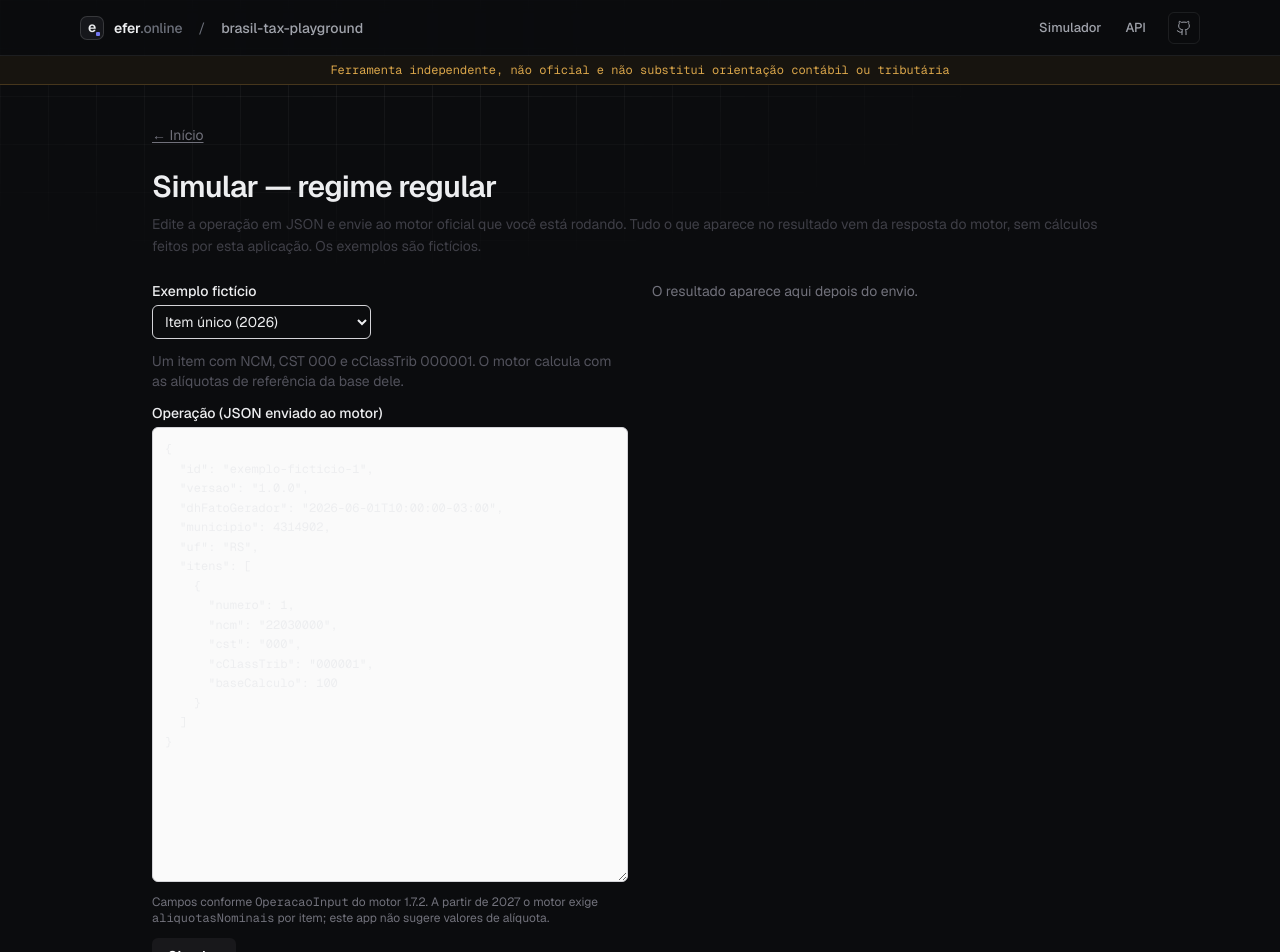
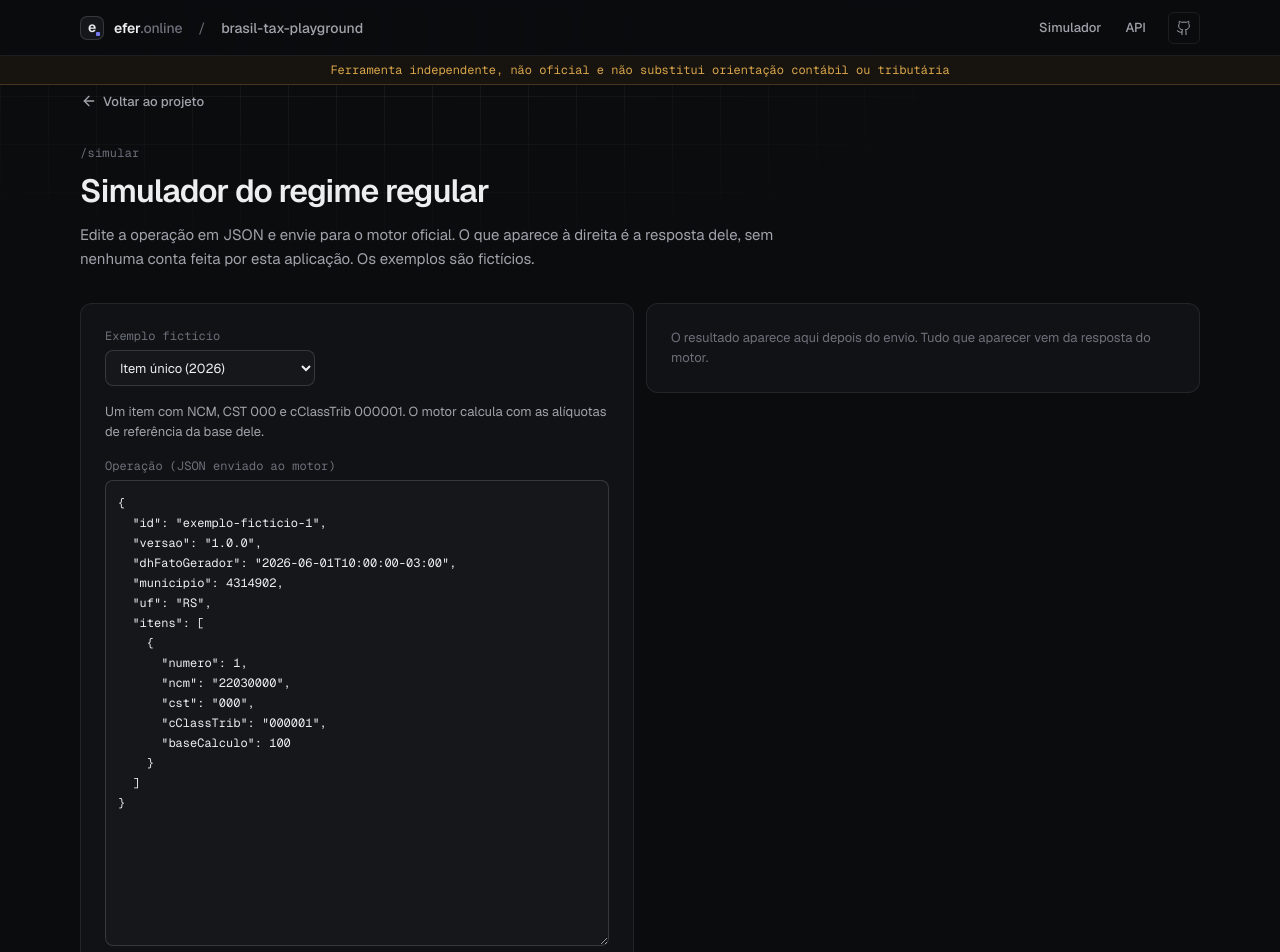
Before and after one commit to Efer-Eder/brasil-tax-playground, a Next.js app: page /simular in a window 1280 px wide. Shown: the top 952 px of the page. Built offline with nearby package versions, Linux system fonts and the light colour scheme.

Commit message:
feat(ui): restyle the simulator with the new design

```diff
--- a/app/simular/page.tsx
+++ b/app/simular/page.tsx
@@ -1,27 +1,30 @@
 import type { Metadata } from "next";
 import Link from "next/link";
+import { ArrowLeft } from "lucide-react";
 import { SimuladorRegimeRegular } from "@/components/simulador-regime-regular";
 
 export const metadata: Metadata = {
-  title: "Simular regime regular · Brasil Tax Playground",
+  title: "Simulador · Brasil Tax Playground",
 };
 
 export default function SimularPage() {
   return (
-    <main className="mx-auto w-full max-w-5xl flex-1 space-y-6 px-4 py-10 sm:px-6">
-      <nav className="text-sm">
-        <Link href="/" className="text-zinc-500 underline underline-offset-2 hover:text-zinc-800 dark:hover:text-zinc-200">
-          ← Início
-        </Link>
-      </nav>
-      <header className="space-y-2">
-        <h1 className="text-2xl font-bold tracking-tight sm:text-3xl">Simular — regime regular</h1>
-        <p className="text-zinc-700 dark:text-zinc-300">
-          Edite a operação em JSON e envie ao motor oficial que você está rodando. Tudo o que aparece no resultado
-          vem da resposta do motor, sem cálculos feitos por esta aplicação. Os exemplos são fictícios.
+    <div className="wrap pt-12 max-sm:pt-8">
+      <Link href="/" className="btn btn-ghost btn-sm -ml-3">
+        <ArrowLeft aria-hidden="true" />
+        Voltar ao projeto
+      </Link>
+      <header className="mt-6 mb-8 max-w-[720px]">
+        <span className="font-mono text-xs tracking-[0.02em] text-fg-3">/simular</span>
+        <h1 className="mt-2 text-[32px] leading-10 font-semibold tracking-[-0.03em] max-sm:text-[28px] max-sm:leading-9">
+          Simulador do regime regular
+        </h1>
+        <p className="mt-3 text-[15px] leading-6 text-fg-2">
+          Edite a operação em JSON e envie para o motor oficial. O que aparece à direita é a resposta dele, sem nenhuma conta
+          feita por esta aplicação. Os exemplos são fictícios.
         </p>
       </header>
       <SimuladorRegimeRegular />
-    </main>
+    </div>
   );
 }
--- a/components/resultado-simulacao.tsx
+++ b/components/resultado-simulacao.tsx
@@ -1,5 +1,6 @@
 "use client";
 
+import { Download, TriangleAlert } from "lucide-react";
 import { useState } from "react";
 import { extrairMemoriaCalculo } from "@/lib/simulation/memoria";
 import type { SimulacaoResultado } from "@/lib/simulation/regime-regular";
@@ -7,51 +8,51 @@ import type { SimulacaoResultado } from "@/lib/simulation/regime-regular";
 const formatar = (valor: unknown) => JSON.stringify(valor, null, 2);
 
 /** Rótulos dos estados de item documentados no upstream (docs/exemplos.md). */
-const ESTADO_ITEM: Record<string, { rotulo: string; tom: string }> = {
-  CALCULADO: { rotulo: "Calculado", tom: "bg-green-100 text-green-800 dark:bg-green-950 dark:text-green-200" },
-  CALCULO_SIMULADO: { rotulo: "Cálculo simulado", tom: "bg-amber-100 text-amber-900 dark:bg-amber-950 dark:text-amber-200" },
-  INCONSISTENCIA_ENTRADA: { rotulo: "Inconsistência na entrada", tom: "bg-red-100 text-red-800 dark:bg-red-950 dark:text-red-200" },
-  NAO_IMPLEMENTADO: { rotulo: "Não implementado no motor", tom: "bg-zinc-200 text-zinc-800 dark:bg-zinc-800 dark:text-zinc-100" },
-  FALHA_TECNICA: { rotulo: "Falha técnica", tom: "bg-red-100 text-red-800 dark:bg-red-950 dark:text-red-200" },
+const ESTADO_ITEM: Record<string, { rotulo: string; classe: string }> = {
+  CALCULADO: { rotulo: "Calculado", classe: "badge ok" },
+  CALCULO_SIMULADO: { rotulo: "Cálculo simulado", classe: "badge warn" },
+  INCONSISTENCIA_ENTRADA: { rotulo: "Inconsistência na entrada", classe: "badge bad" },
+  NAO_IMPLEMENTADO: { rotulo: "Não implementado no motor", classe: "badge" },
+  FALHA_TECNICA: { rotulo: "Falha técnica", classe: "badge bad" },
 };
 
 /** Resultado de sucesso: tudo o que é exibido vem de `resultado` (resposta do motor). */
 export function ResultadoSucesso({ resultado }: { resultado: Extract<SimulacaoResultado, { ok: true }> }) {
   const objetos = resultado.resposta.objetos;
+  const versao = resultado.motor.versao;
 
   return (
     <>
-      <div className="rounded-lg border border-zinc-200 p-4 text-sm dark:border-zinc-800">
-        <dl className="grid grid-cols-[max-content_1fr] gap-x-4 gap-y-1">
-          <dt className="text-zinc-500">Motor</dt>
+      <div className="card p-5">
+        <dl className="grid grid-cols-[max-content_1fr] gap-x-6 gap-y-2 text-[13px]">
+          <dt className="font-mono text-xs text-fg-3">motor</dt>
           <dd className="font-mono">
-            {resultado.motor.versao?.versaoApp ?? "versão não informada"} · base{" "}
-            {resultado.motor.versao?.versaoDb ?? "—"} ({resultado.motor.versao?.dataVersaoDb ?? "—"})
+            {versao?.versaoApp ?? "versão não informada"} · base {versao?.versaoDb ?? "n/d"} ({versao?.dataVersaoDb ?? "n/d"})
           </dd>
-          <dt className="text-zinc-500">Executado em</dt>
+          <dt className="font-mono text-xs text-fg-3">executado em</dt>
           <dd className="font-mono">{new Date(resultado.executadoEm).toLocaleString("pt-BR")}</dd>
           {resultado.warningDadosSimulados && (
             <>
-              <dt className="text-zinc-500">Aviso do motor</dt>
-              <dd>
-                <code>x-warning-dados-simulados: {resultado.warningDadosSimulados}</code> — o motor indicou que há
-                dados simulados neste resultado.
+              <dt className="font-mono text-xs text-fg-3">aviso do motor</dt>
+              <dd className="text-fg-2">
+                <span className="badge warn">x-warning-dados-simulados: {resultado.warningDadosSimulados}</span>{" "}
+                O motor marcou este resultado como dados simulados.
               </dd>
             </>
           )}
         </dl>
       </div>
 
-      <ol className="space-y-3">
+      <ol className="flex flex-col gap-3">
         {objetos.map((objeto) => (
           <ItemResultado key={objeto.nObj} objeto={objeto} />
         ))}
       </ol>
 
       {"total" in resultado.resposta && resultado.resposta.total !== undefined && (
-        <details className="rounded-lg border border-zinc-200 p-4 dark:border-zinc-800">
+        <details className="card group p-5">
           <summary className="cursor-pointer text-sm font-medium">Totais devolvidos pelo motor</summary>
-          <p className="mt-2 text-xs text-zinc-500">Segundo o upstream, os totais somam apenas os itens calculados.</p>
+          <p className="mt-2 text-xs text-fg-3">Segundo o upstream, os totais somam apenas os itens calculados.</p>
           <Json valor={resultado.resposta.total} />
         </details>
       )}
@@ -74,39 +75,40 @@ export function ResultadoSucesso({ resultado }: { resultado: Extract<SimulacaoRe
 }
 
 function ItemResultado({ objeto }: { objeto: { nObj: number; estadoItem: string; [k: string]: unknown } }) {
-  const estado = ESTADO_ITEM[objeto.estadoItem] ?? { rotulo: objeto.estadoItem, tom: ESTADO_ITEM.NAO_IMPLEMENTADO.tom };
+  const estado = ESTADO_ITEM[objeto.estadoItem] ?? { rotulo: objeto.estadoItem, classe: "badge" };
   const memoria = extrairMemoriaCalculo(objeto);
   const erros = Array.isArray(objeto.erros) ? (objeto.erros as Record<string, unknown>[]) : [];
 
   return (
-    <li className="rounded-lg border border-zinc-200 p-4 dark:border-zinc-800">
+    <li className="card p-5">
       <div className="flex flex-wrap items-center gap-2">
-        <span className="font-medium">Item {objeto.nObj}</span>
-        <span className={`rounded-full px-2 py-0.5 text-xs font-semibold ${estado.tom}`}>{estado.rotulo}</span>
-        <code className="text-xs text-zinc-500">{objeto.estadoItem}</code>
+        <span className="text-[15px] font-semibold tracking-[-0.01em]">Item {objeto.nObj}</span>
+        <span className={estado.classe}>{estado.rotulo}</span>
+        <code className="font-mono text-xs text-fg-3">{objeto.estadoItem}</code>
       </div>
 
       {erros.length > 0 && (
-        <ul className="mt-3 space-y-2 text-sm">
+        <ul className="mt-4 flex flex-col gap-2 text-[13px]">
           {erros.map((erro, i) => (
-            <li key={i} className="rounded-md bg-red-50 p-2 dark:bg-red-950/40">
+            <li key={i} className="rounded-md border border-[rgba(224,100,106,0.24)] bg-[var(--danger-subtle)] p-3">
               <p className="font-medium">
-                {String(erro.code ?? "")} {erro.title ? `— ${String(erro.title)}` : ""}
+                <span className="font-mono">{String(erro.code ?? "")}</span>
+                {erro.title ? `: ${String(erro.title)}` : ""}
               </p>
-              {erro.detail !== undefined && <p>{String(erro.detail)}</p>}
-              {erro.pointer !== undefined && <p className="font-mono text-xs text-zinc-500">{String(erro.pointer)}</p>}
+              {erro.detail !== undefined && <p className="mt-1 text-fg-2">{String(erro.detail)}</p>}
+              {erro.pointer !== undefined && <p className="mt-1 font-mono text-xs text-fg-3">{String(erro.pointer)}</p>}
             </li>
           ))}
         </ul>
       )}
 
       {memoria.length > 0 && (
-        <div className="mt-3 space-y-1 text-sm">
-          <p className="font-medium">Memória de cálculo (texto do motor)</p>
-          <ul className="space-y-1 text-zinc-700 dark:text-zinc-300">
+        <div className="mt-4 text-[13px] leading-5">
+          <p className="font-mono text-xs text-fg-3">memória de cálculo (texto do motor)</p>
+          <ul className="mt-2 flex flex-col gap-2 border-l border-line-strong pl-3 text-fg-2">
             {memoria.map((trecho, i) => (
               <li key={i}>
-                <span className="font-mono text-xs text-zinc-500">
+                <span className="font-mono text-xs text-accent-text">
                   {trecho.grupo}
                   {trecho.tributo && `.${trecho.tributo}`}
                 </span>{" "}
@@ -118,8 +120,8 @@ function ItemResultado({ objeto }: { objeto: { nObj: number; estadoItem: string;
       )}
 
       {"tribCalc" in objeto && (
-        <details className="mt-3">
-          <summary className="cursor-pointer text-sm">Valores do item (JSON do motor)</summary>
+        <details className="mt-4">
+          <summary className="cursor-pointer text-[13px] text-fg-2 hover:text-fg-1">Valores do item (JSON do motor)</summary>
           <Json valor={objeto.tribCalc} />
         </details>
       )}
@@ -148,34 +150,31 @@ export function ErroSimulacao({
   };
 
   return (
-    <div className="space-y-3">
+    <div className="flex flex-col gap-3">
       <Alerta titulo={`${titulos[erro.tipo]} (HTTP ${resultado.httpStatus})`}>
         {erro.mensagem}
-        {(erro.tipo === "nao-configurado" || erro.tipo === "indisponivel") &&
-          " Nenhum valor é exibido sem o motor oficial."}
+        {(erro.tipo === "nao-configurado" || erro.tipo === "indisponivel") && " Nenhum valor é exibido sem o motor oficial."}
       </Alerta>
       {erro.tipo === "validacao" && (
-        <ul className="list-disc space-y-1 pl-5 text-sm">
+        <ul className="card flex flex-col gap-1.5 p-5 text-[13px]">
           {erro.problemas.map((p, i) => (
             <li key={i}>
-              <code>{p.caminho}</code>: {p.mensagem}
+              <code className="font-mono text-accent-text">{p.caminho}</code>: <span className="text-fg-2">{p.mensagem}</span>
             </li>
           ))}
         </ul>
       )}
       {(erro.tipo === "erro-do-motor" || erro.tipo === "contrato") && (
-        <div>
-          <p className="text-sm font-medium">
-            Corpo devolvido pelo motor{erro.tipo === "erro-do-motor" ? ` (HTTP ${erro.statusMotor})` : ""}
+        <div className="card p-5">
+          <p className="font-mono text-xs text-fg-3">
+            corpo devolvido pelo motor{erro.tipo === "erro-do-motor" ? ` (HTTP ${erro.statusMotor})` : ""}
           </p>
           <Json valor={erro.corpo} />
         </div>
       )}
-      <details>
-        <summary className="cursor-pointer text-sm">JSON enviado</summary>
-        <pre className="mt-2 max-h-80 overflow-auto rounded-md bg-zinc-50 p-3 font-mono text-xs dark:bg-zinc-950">
-          {enviado}
-        </pre>
+      <details className="card p-5">
+        <summary className="cursor-pointer text-[13px] text-fg-2 hover:text-fg-1">JSON enviado</summary>
+        <pre className="code mt-3 max-h-80">{enviado}</pre>
       </details>
     </div>
   );
@@ -195,8 +194,8 @@ function Inspetor({ requisicao, resposta, exportar }: { requisicao: unknown; res
   }
 
   return (
-    <div className="rounded-lg border border-zinc-200 dark:border-zinc-800">
-      <div className="flex flex-wrap items-center gap-2 border-b border-zinc-200 p-2 dark:border-zinc-800" role="tablist">
+    <div className="card overflow-hidden">
+      <div className="flex flex-wrap items-center gap-1 border-b border-line-subtle bg-[rgba(17,18,21,0.72)] p-2" role="tablist">
         {(["resposta", "requisicao"] as const).map((id) => (
           <button
             key={id}
@@ -204,20 +203,17 @@ function Inspetor({ requisicao, resposta, exportar }: { requisicao: unknown; res
             type="button"
             aria-selected={aba === id}
             onClick={() => setAba(id)}
-            className={`rounded-md px-3 py-1 text-sm ${aba === id ? "bg-zinc-200 font-semibold dark:bg-zinc-800" : "hover:bg-zinc-100 dark:hover:bg-zinc-900"}`}
+            className={`rounded-md px-3 py-1.5 text-[13px] font-medium ${aba === id ? "bg-surface-3 text-fg-1" : "text-fg-2 hover:bg-[var(--surface-hover)] hover:text-fg-1"}`}
           >
             {id === "resposta" ? "Resposta do motor" : "Requisição enviada"}
           </button>
         ))}
-        <button
-          type="button"
-          onClick={baixar}
-          className="ml-auto rounded-md border border-zinc-300 px-3 py-1 text-sm hover:bg-zinc-100 dark:border-zinc-700 dark:hover:bg-zinc-900"
-        >
+        <button type="button" onClick={baixar} className="btn btn-secondary btn-sm ml-auto">
+          <Download aria-hidden="true" />
           Exportar JSON
         </button>
       </div>
-      <div className="p-2" role="tabpanel">
+      <div className="p-3" role="tabpanel">
         <Json valor={aba === "resposta" ? resposta : requisicao} />
       </div>
     </div>
@@ -225,18 +221,17 @@ function Inspetor({ requisicao, resposta, exportar }: { requisicao: unknown; res
 }
 
 function Json({ valor }: { valor: unknown }) {
-  return (
-    <pre className="mt-2 max-h-96 overflow-auto rounded-md bg-zinc-50 p-3 font-mono text-xs dark:bg-zinc-950">
-      {typeof valor === "string" ? valor : formatar(valor)}
-    </pre>
-  );
+  return <pre className="code mt-3 max-h-96">{typeof valor === "string" ? valor : formatar(valor)}</pre>;
 }
 
 export function Alerta({ titulo, children }: { titulo: string; children: React.ReactNode }) {
   return (
-    <div role="alert" className="rounded-lg border border-red-300 bg-red-50 p-4 text-sm dark:border-red-800 dark:bg-red-950/40">
-      <p className="font-semibold">{titulo}</p>
-      <p className="mt-1">{children}</p>
+    <div role="alert" className="card flex gap-3 border-[rgba(224,100,106,0.24)] bg-[#1a1213] p-5 text-[13px] leading-5">
+      <TriangleAlert className="mt-0.5 h-4 w-4 flex-none text-bad" aria-hidden="true" />
+      <div>
+        <p className="font-semibold text-fg-1">{titulo}</p>
+        <p className="mt-1 text-fg-2">{children}</p>
+      </div>
     </div>
   );
 }
--- a/components/simulador-regime-regular.tsx
+++ b/components/simulador-regime-regular.tsx
@@ -1,5 +1,6 @@
 "use client";
 
+import { Play } from "lucide-react";
 import { useState } from "react";
 import { withBasePath } from "@/lib/base-path";
 import { EXEMPLOS } from "@/lib/simulation/exemplos";
@@ -49,15 +50,15 @@ export function SimuladorRegimeRegular() {
   const exemploAtual = EXEMPLOS.find((e) => e.id === exemploId);
 
   return (
-    <div className="grid gap-6 lg:grid-cols-2">
-      <form onSubmit={simular} className="space-y-3" aria-label="Operação">
+    <div className="grid items-start gap-3 lg:grid-cols-2">
+      <form onSubmit={simular} className="card flex flex-col gap-4 p-6" aria-label="Operação">
         <div className="flex flex-wrap items-end gap-3">
-          <label className="flex flex-col gap-1 text-sm">
-            <span className="font-medium">Exemplo fictício</span>
+          <label className="flex flex-col gap-1.5 text-sm">
+            <span className="font-mono text-xs text-fg-3">Exemplo fictício</span>
             <select
               value={exemploId}
               onChange={(e) => carregarExemplo(e.target.value)}
-              className="rounded-md border border-zinc-300 bg-transparent px-2 py-1.5 dark:border-zinc-700"
+              className="field h-9 px-2.5 text-[13px]"
             >
               {EXEMPLOS.map((e) => (
                 <option key={e.id} value={e.id}>
@@ -67,31 +68,32 @@ export function SimuladorRegimeRegular() {
             </select>
           </label>
         </div>
-        {exemploAtual && <p className="text-sm text-zinc-600 dark:text-zinc-400">{exemploAtual.descricao}</p>}
-        <label className="flex flex-col gap-1 text-sm">
-          <span className="font-medium">Operação (JSON enviado ao motor)</span>
+        {exemploAtual && <p className="text-[13px] leading-5 text-fg-2">{exemploAtual.descricao}</p>}
+        <label className="flex flex-col gap-1.5 text-sm">
+          <span className="font-mono text-xs text-fg-3">Operação (JSON enviado ao motor)</span>
           <textarea
             value={texto}
             onChange={(e) => setTexto(e.target.value)}
             spellCheck={false}
             rows={22}
-            className="w-full rounded-md border border-zinc-300 bg-zinc-50 p-3 font-mono text-xs leading-relaxed dark:border-zinc-700 dark:bg-zinc-950"
+            className="field p-3 font-mono text-xs leading-5"
           />
         </label>
-        <p className="text-xs text-zinc-500">
+        <p className="text-xs leading-5 text-fg-3">
           Campos conforme <code>OperacaoInput</code> do motor 1.7.2. A partir de 2027 o motor exige{" "}
           <code>aliquotasNominais</code> por item; este app não sugere valores de alíquota.
         </p>
         <button
           type="submit"
           disabled={estado.kind === "enviando"}
-          className="rounded-md bg-zinc-900 px-4 py-2 text-sm font-semibold text-white hover:bg-zinc-700 disabled:opacity-60 dark:bg-zinc-100 dark:text-zinc-900 dark:hover:bg-zinc-300"
+          className="btn btn-primary self-start"
         >
+          <Play aria-hidden="true" />
           {estado.kind === "enviando" ? "Enviando ao motor…" : "Simular"}
         </button>
       </form>
 
-      <section aria-live="polite" aria-label="Resultado" className="min-w-0 space-y-4">
+      <section aria-live="polite" aria-label="Resultado" className="flex min-w-0 flex-col gap-3">
         <Resultado estado={estado} />
       </section>
     </div>
@@ -100,10 +102,10 @@ export function SimuladorRegimeRegular() {
 
 function Resultado({ estado }: { estado: Estado }) {
   if (estado.kind === "ocioso") {
-    return <p className="text-sm text-zinc-500">O resultado aparece aqui depois do envio.</p>;
+    return <Vazio>O resultado aparece aqui depois do envio. Tudo que aparecer vem da resposta do motor.</Vazio>;
   }
   if (estado.kind === "enviando") {
-    return <p className="text-sm text-zinc-500">Aguardando resposta do motor…</p>;
+    return <Vazio>Aguardando resposta do motor…</Vazio>;
   }
   if (estado.kind === "falha-rede") {
     return <Alerta titulo="Não foi possível falar com este app">{estado.mensagem}</Alerta>;
@@ -112,3 +114,9 @@ function Resultado({ estado }: { estado: Estado }) {
   if (!resultado.ok) return <ErroSimulacao resultado={resultado} enviado={enviado} />;
   return <ResultadoSucesso resultado={resultado} />;
 }
+
+function Vazio({ children }: { children: React.ReactNode }) {
+  return (
+    <div className="card border-dashed border-line-strong bg-transparent p-6 text-[13px] leading-5 text-fg-3">{children}</div>
+  );
+}
```
